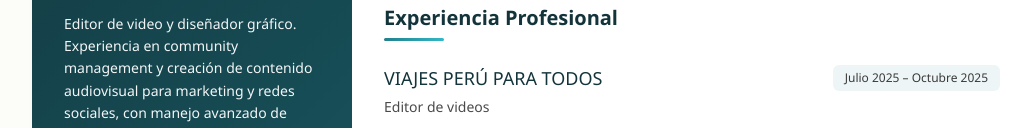
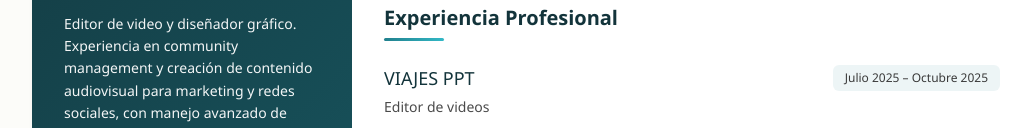
Before and after one commit to kublay-tayro/v2, a plain HTML site: page index.html in a window 1280 px wide. Shown: the part 543-671 px from the top of the page, without its empty margins (108-1139 px from the left). Drawn offline with Linux system fonts and the light colour scheme.

Commit message:
Update index.html

```diff
--- a/index.html
+++ b/index.html
@@ -748,7 +748,7 @@
                     <article class="experience-item">
                         <div class="item-header">
                             <div class="item-title">
-                                <h3 class="company-name">VIAJES PERÚ PARA TODOS</h3>
+                                <h3 class="company-name">VIAJES PPT</h3>
                                 <p class="job-title">Editor de videos</p>
                             </div>
                             <span class="period">Julio 2025 – Octubre 2025</span>
```
